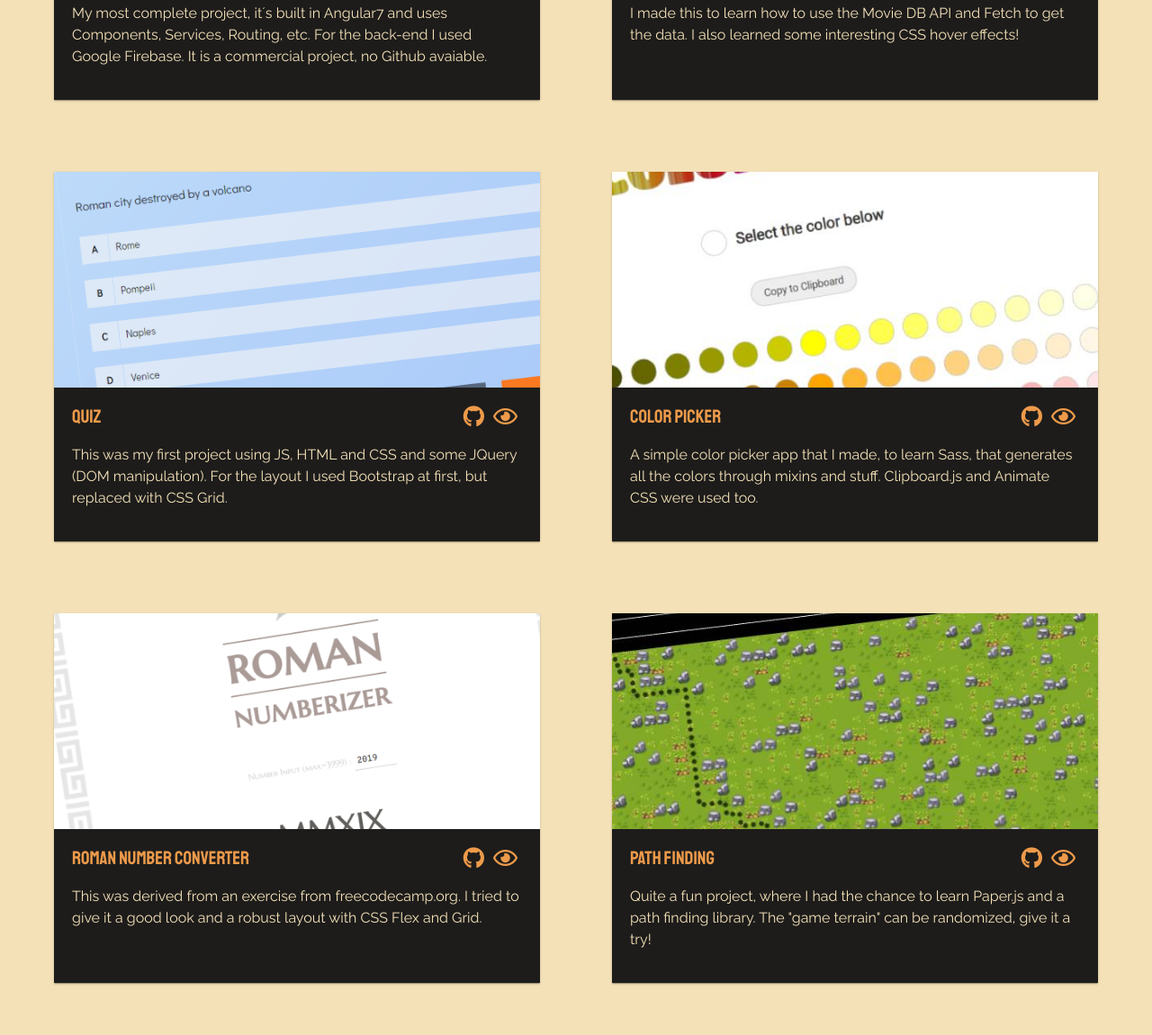
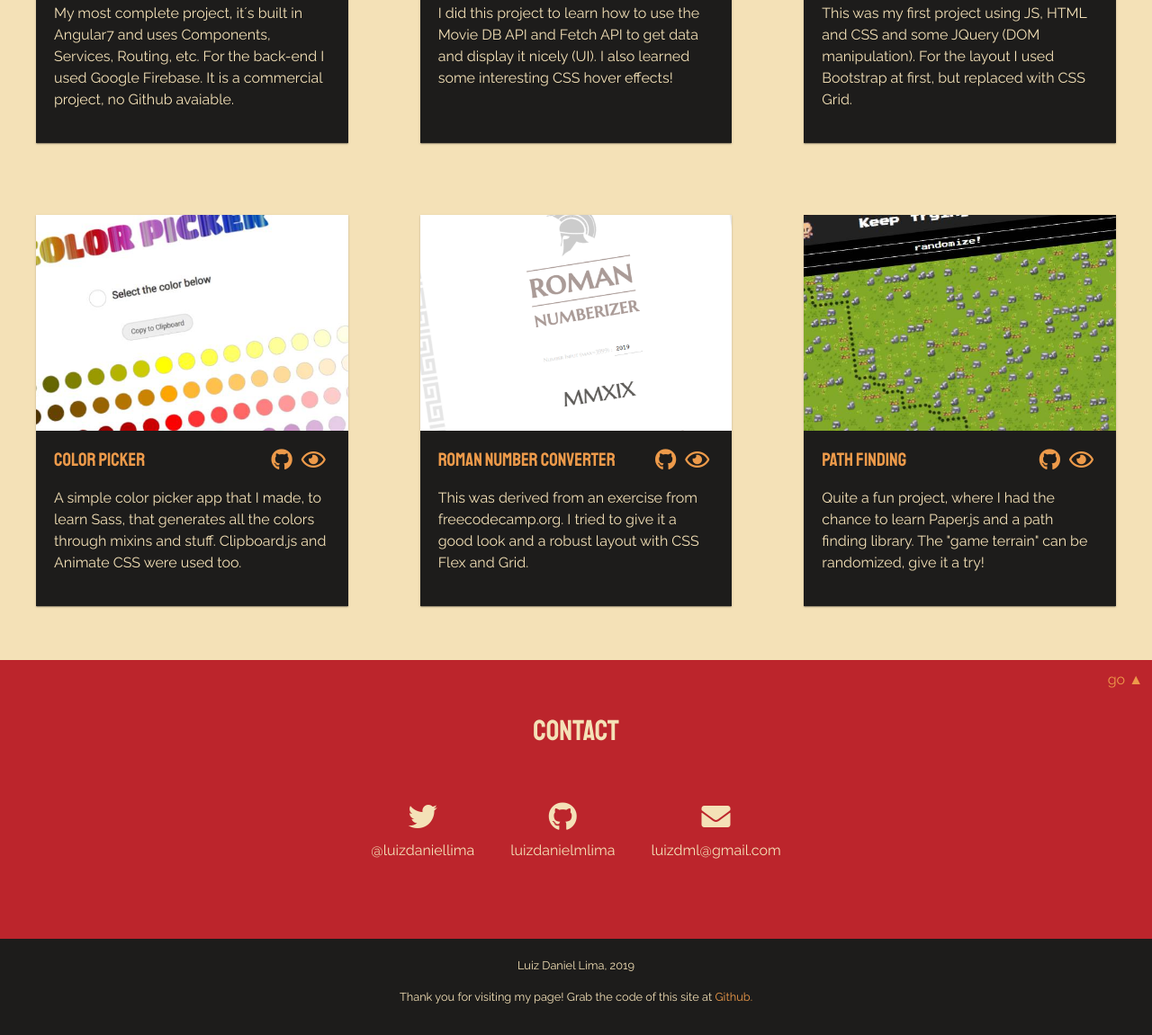
Before and after one commit to luizdanielmlima/myWebsite, a plain HTML site: page src/index.html in a window 1280 px wide. Shown: the part 1646-2797 px from the top of the page at 90% size. Drawn offline with nearby package versions, Linux system fonts and the light colour scheme.

Commit message:
fixed responsive in contact and about

```diff
--- a/src/css/main.css
+++ b/src/css/main.css
@@ -37,7 +37,7 @@ body {
 
 a,
 h3 {
-  color: var(--bg-color);
+  color: var(--primary-color);
 }
 
 ul {
@@ -265,7 +265,7 @@ a:hover {
 
 /* PAGES CONTENT */
 section {
-  padding: 60px;
+  padding: 60px 40px;
 }
 
 .section-title {
@@ -297,8 +297,10 @@ section {
 }
 
 .aboutme .abt-item-doubleinfo {
-  /* border: 1px solid rgba(255, 255, 255, 0.3); */
-  display: flex;
+  display: grid;
+  grid-template-columns: 1fr 1fr;
+  grid-gap: 20px;
+  /* border: 1px solid palegreen; */
 }
 
 .aboutme ul li {
@@ -327,7 +329,7 @@ section {
 
 .portfolio .pf-content {
   display: grid;
-  grid-template-columns: repeat(auto-fill, minmax(350px, 1fr));
+  grid-template-columns: repeat(auto-fill, minmax(320px, 1fr));
   grid-gap: 80px;
 }
 
@@ -414,7 +416,6 @@ section {
 
 .portfolio .pf-card .pf-card-body {
   padding: 20px;
-  /* border: 1px solid greenyellow; */
 }
 
 .portfolio .title-icons-area {
@@ -425,7 +426,6 @@ section {
 }
 
 .portfolio .title-icons-area h3 {
-  /* margin-top: 4px; */
   flex: 2 1;
   /* border: 1px solid blueviolet; */
 }
@@ -444,27 +444,49 @@ section {
 /* SECTION: CONTACT */
 .contact {
   position: relative;
-  height: 30vh;
+  width: 100%;
   color: var(--bg-color);
   background-color: var(--secondary-color);
   text-align: center;
 }
 
+.contact-list {
+  padding: 0;
+  display: flex;
+  justify-content: center;
+  width: auto;
+  text-align: center;
+  /* border: 1px solid palegreen; */
+}
+
+.contact-item {
+  padding: 10px 20px;
+}
+
+.contact-item i {
+  padding: 10px;
+}
+
+.contact-item a {
+  color: var(--bg-color);
+  text-decoration: none;
+}
+
+.contact-item a:hover {
+  color: var(--tertiary-color);
+}
+
 /* FOOTER */
 footer {
-  height: 15vh;
-  display: flex;
-  flex-direction: column;
-  justify-content: center;
   background-color: var(--dark-color);
   color: var(--bg-color);
   text-align: center;
-  line-height: 2em;
-  padding: 50px;
+  padding: 20px;
 }
 
-footer a {
-  color: var(--primary-color);
+footer p {
+  display: block;
+  font-size: 0.8em;
 }
 
 ion-icon {
@@ -473,13 +495,11 @@ ion-icon {
 
 /* MEDIA QUERIES */
 @media (max-width: 1024px) {
-  .aboutme .skills-icons {
-    height: 200px;
-    margin: 10px 0px 0px 20px;
+  .aboutme .abt-item-doubleinfo {
     display: grid;
-    grid-template-columns: 1fr 1fr;
+    grid-template-columns: 1fr;
     grid-gap: 20px;
-    /* border: 1px solid greenyellow; */
+    /* border: 1px solid palegreen; */
   }
 }
 
@@ -579,12 +599,9 @@ ion-icon {
     line-height: 2.5;
   }
 
-  .aboutme .skills-icons {
-    height: 300px;
-    margin: 10px 0px 0px 20px;
-    display: grid;
-    grid-template-columns: 1fr 1fr;
-    grid-gap: 20px;
-    /* border: 1px solid greenyellow; */
+  .contact-list {
+    padding: 0;
+    display: flex;
+    flex-direction: column;
   }
 }
--- a/src/index.html
+++ b/src/index.html
@@ -198,8 +198,9 @@
               ></a>
             </div>
             <p>
-              I made this to learn how to use the Movie DB API and Fetch to get
-              the data. I also learned some interesting CSS hover effects!
+              I did this project to learn how to use the Movie DB API and Fetch
+              API to get data and display it nicely (UI). I also learned some
+              interesting CSS hover effects!
             </p>
           </div>
         </div>
@@ -355,13 +356,23 @@
     <section class="contact">
       <h2 class="section-title" id="contact">Contact</h2>
       <a class="btn-gotop" href="#home">go &#x25B2;</a>
-      <div>
-        <p>
-          Feel free to contact me at luizdml@gmail.com or take a look at
-          <a href="https://github.com/luizdanielmlima/" target="_blank"
-            >my Github</a
-          >.
-        </p>
+      <div class="contact-list">
+        <div class="contact-item">
+          <a href="https://twitter.com/luizdaniellima" target="_blank">
+            <i class="fab fa-twitter fa-2x"></i>
+            <p>@luizdaniellima</p>
+          </a>
+        </div>
+        <div class="contact-item">
+          <a href="https://github.com/luizdanielmlima/" target="_blank">
+            <i class="fab fa-github fa-2x"></i>
+            <p>luizdanielmlima</p>
+          </a>
+        </div>
+        <div class="contact-item">
+          <i class="fas fa-envelope fa-2x"></i>
+          <p>luizdml@gmail.com</p>
+        </div>
       </div>
     </section>
 
@@ -409,16 +420,6 @@
               allowfullscreen
             ></iframe>
           </div>
-
-          <!-- <div class="modal-footer">
-            <button
-              type="button"
-              class="btn btn-secondary"
-              data-dismiss="modal"
-            >
-              Close
-            </button>
-          </div> -->
         </div>
       </div>
     </div>
```
